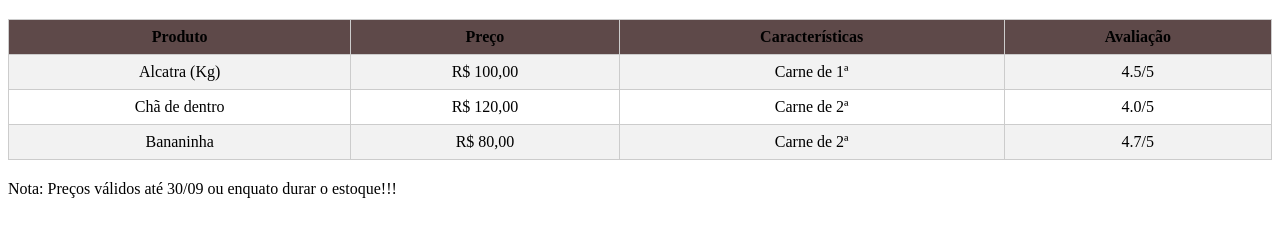
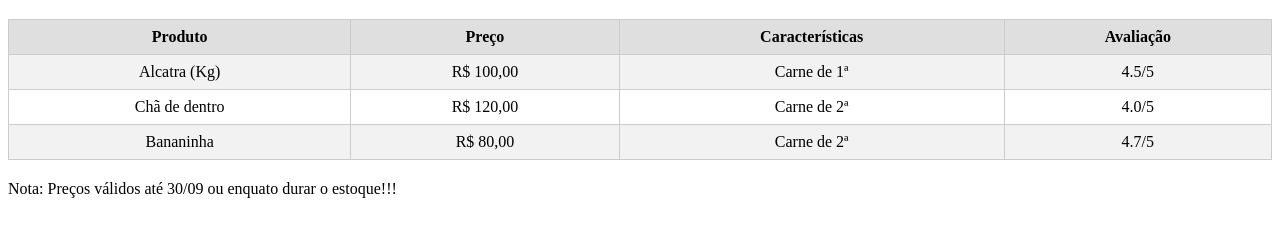
Before and after one commit to Naeldy/Cooding, a plain HTML site: page index.html in a window 1280 px wide. Shown: the part 61-298 px from the top of the page. Drawn offline with Linux system fonts and the light colour scheme.

Commit message:
Versão 1.5

```diff
--- a/index.html
+++ b/index.html
@@ -18,7 +18,7 @@
         }
 
         th {
-            background-color: #5e4949;
+            background-color: #cfcfcfab;
         }
 
         tr:nth-child(even) {
```
